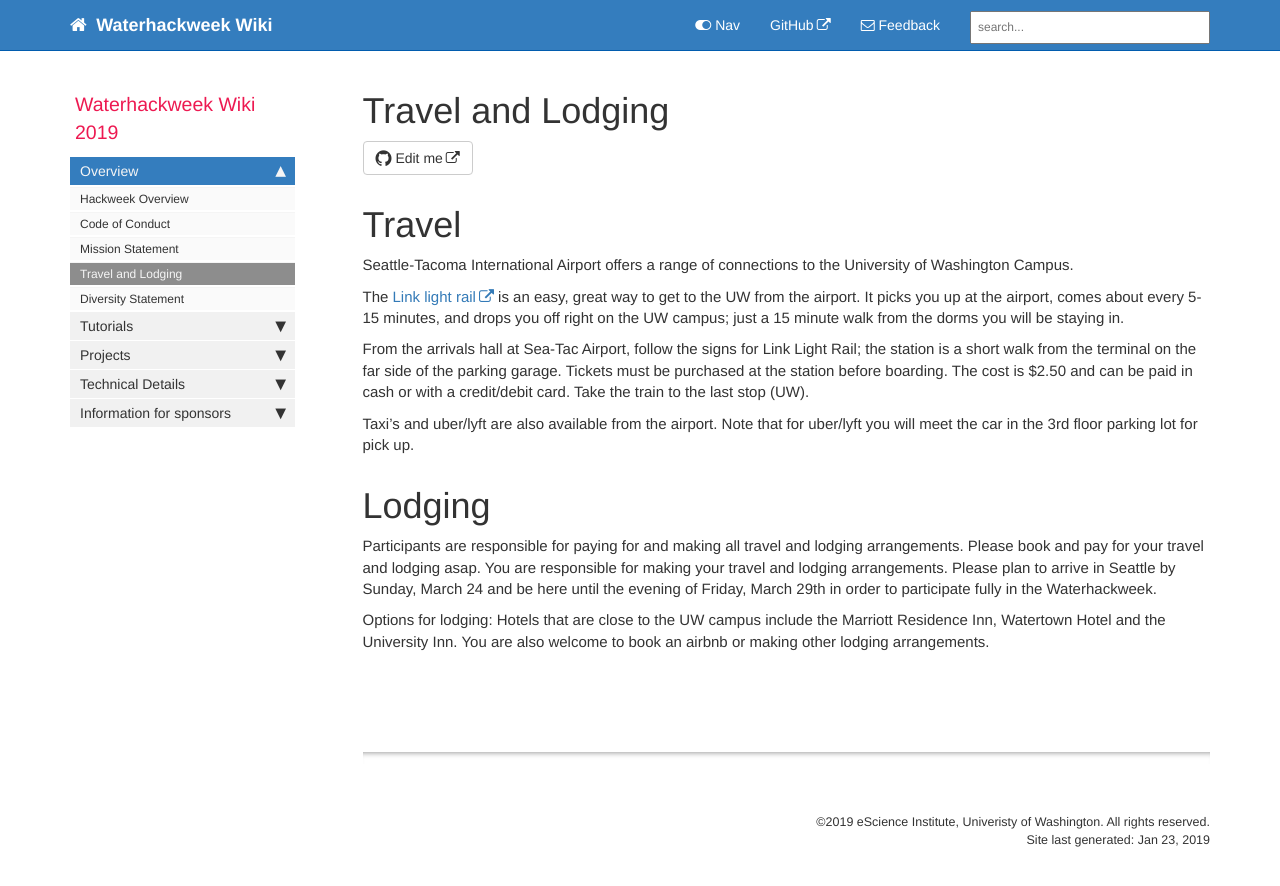
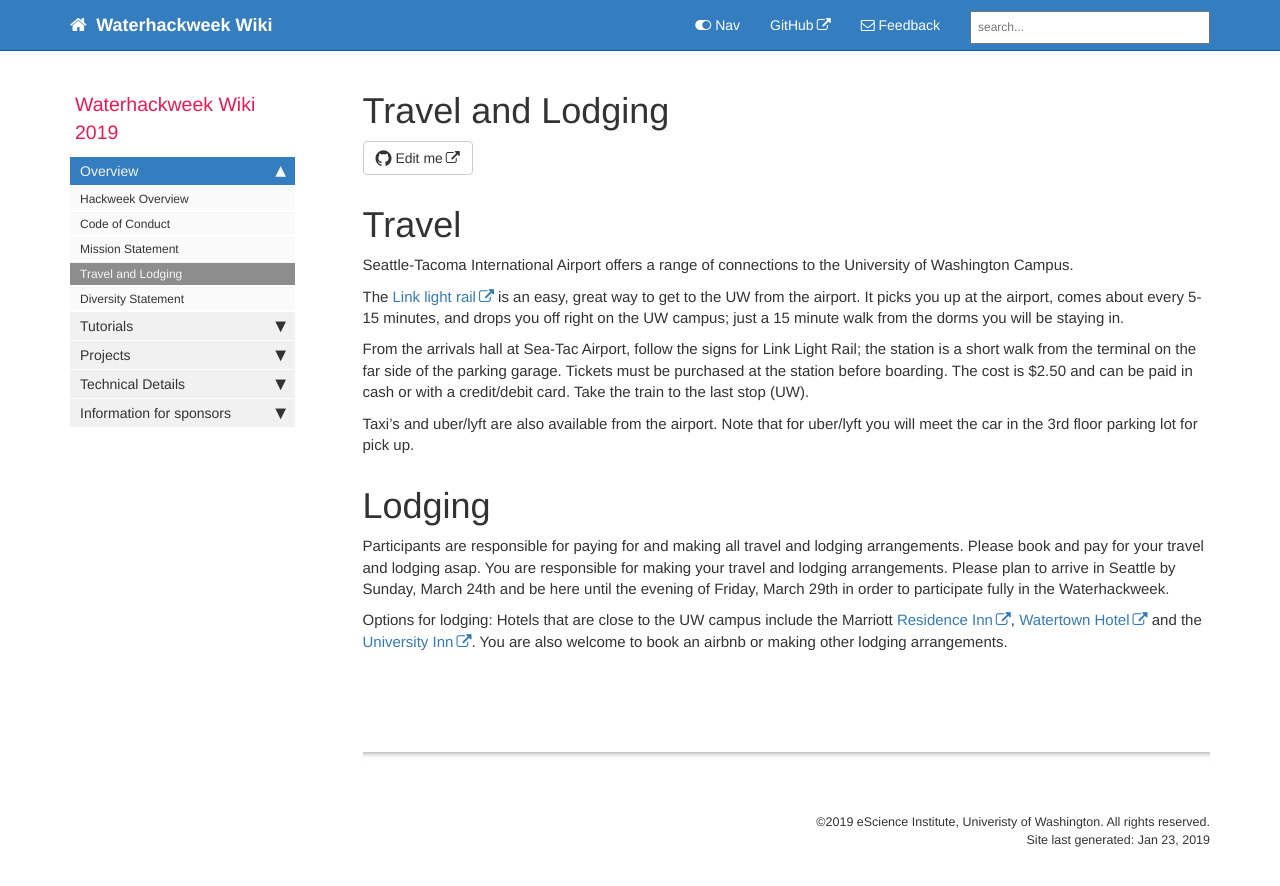
Before and after one commit to waterhackweek/wiki, a Jekyll site: the page built from pages/travel_and_lodging.md, in a window 1280 px wide. Shown: the top 886 px of the page. Built offline with Jekyll 4.4.1, drawn with Linux system fonts in a browser that asks for light colours; nearby versions of some CDN libraries; comment, search, counter and statistics services are not loaded.

Commit message:
Update travel_and_lodging.md

```diff
--- a/pages/travel_and_lodging.md
+++ b/pages/travel_and_lodging.md
@@ -20,6 +20,6 @@ Taxi’s and uber/lyft are also available from the airport. Note that for uber/l
 
 # Lodging
 
-Participants are responsible for paying for and making all travel and lodging arrangements. Please book and pay for your travel and lodging asap. You are responsible for making your travel and lodging arrangements. Please plan to arrive in Seattle by Sunday, March 24 and be here until the evening of Friday, March 29th in order to participate fully in the Waterhackweek.
+Participants are responsible for paying for and making all travel and lodging arrangements. Please book and pay for your travel and lodging asap. You are responsible for making your travel and lodging arrangements. Please plan to arrive in Seattle by Sunday, March 24th and be here until the evening of Friday, March 29th in order to participate fully in the Waterhackweek.
 
-Options for lodging: Hotels that are close to the UW campus include the Marriott Residence Inn, Watertown Hotel and the University Inn. You are also welcome to book an airbnb or making other lodging arrangements.
+Options for lodging: Hotels that are close to the UW campus include the Marriott [Residence Inn](https://www.marriott.com/hotels/hotel-rooms/seaud-residence-inn-seattle-university-district/), [Watertown Hotel](https://www.staypineapple.com/watertown-hotel-seattle-wa) and the [University Inn](https://www.staypineapple.com/university-inn-seattle-wa). You are also welcome to book an airbnb or making other lodging arrangements.
```
